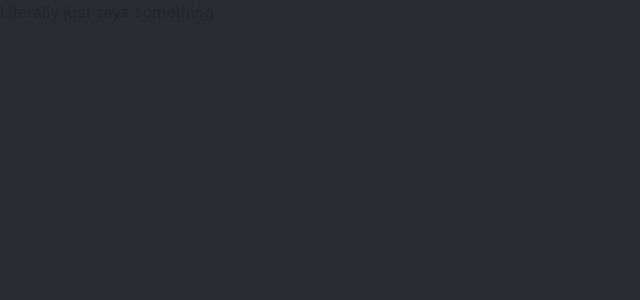
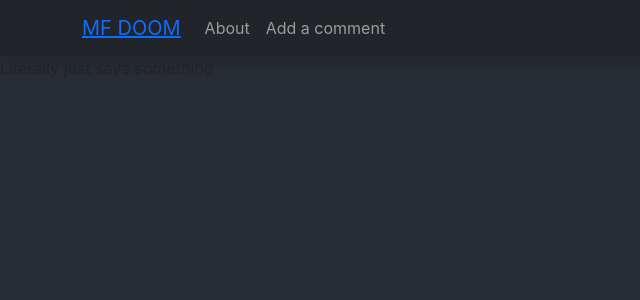
Before and after one commit to brodie-m/we-love-music-somuch, a React (Create React App) app: page /something in a window 1280 px wide. Shown: the top 300 px of the page, without its empty margins (0-640 px from the left). Built offline with nearby package versions, Linux system fonts and the light colour scheme.

Commit message:
MF doom link

```diff
--- a/src/App.js
+++ b/src/App.js
@@ -31,9 +31,11 @@ function App() {
           </div>
         </Route>
         <Route path = '/something' exact>
+        <Topbar/>
             <Something/>
         </Route>
         <Route path="*">
+        <Topbar/>
             <NotFound/>
         </Route>
       </Switch>
--- a/src/components/Topbar.js
+++ b/src/components/Topbar.js
@@ -2,6 +2,7 @@ import React, { useState, useEffect } from "react";
 import { Navbar, Nav, Container, Button, Modal, Form } from "react-bootstrap";
 import AboutModal from "./AboutModal";
 import useLocalStorage from "../hooks/useLocalStorage";
+import { NavLink } from "react-router-dom";
 export default function Topbar() {
   const [showAbout, setShowAbout] = useState(false);
   const handleCloseAbout = () => setShowAbout(false);
@@ -35,7 +36,9 @@ export default function Topbar() {
     <div>
       <Navbar data-testid = "branding" bg="dark" variant="dark" className="shadow">
         <Container>
-          <Navbar.Brand datahref="#home">MF DOOM</Navbar.Brand>
+          <Navbar.Brand datahref="#home">
+            <NavLink to='/home'>MF DOOM</NavLink>
+          </Navbar.Brand>
           <Nav className="me-auto">
             <Nav.Link onClick={() => handleShowAbout()}>About</Nav.Link>
             <Nav.Link onClick={() => handleShowForm()}>Add a comment</Nav.Link>
```
